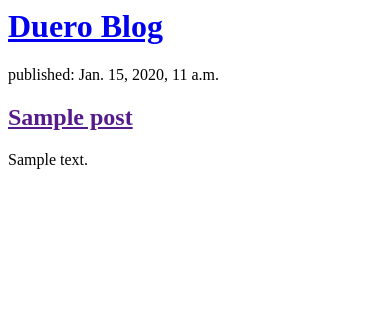
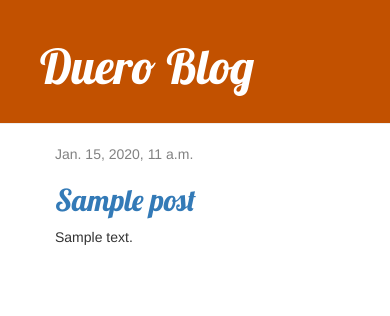
Before and after one commit to duero125/my-first-blog, a Django app: template blog/templates/blog/post_list.html in a window 390 px wide. Shown: the top 316 px of the page. Run offline with Django 3.2, Linux system fonts and the light colour scheme; the template is opened without the code that fills it: values that come from a table or form of the project are taken from there, others are empty; tables that the repository leaves empty hold one stand-in row (values such as "Sample post"); some libraries are stand-ins or nearby versions.

Commit message:
Added view and template for detailed blog post as well as CSS for the site.

```diff
--- /dev/null
+++ b/blog/static/css/blog.css
@@ -0,0 +1,46 @@
+.page-header {
+    background-color: #C25100;
+    margin-top: 0;
+    padding: 20px 20px 20px 40px;
+}
+
+.page-header h1, .page-header h1 a, .page-header h1 a:visited, .page-header h1 a:active {
+    color: #ffffff;
+    font-size: 36pt;
+    text-decoration: none;
+}
+
+.content {
+    margin-left: 40px;
+}
+
+h1, h2, h3, h4 {
+    font-family: 'Lobster', cursive;
+}
+
+.date {
+    color: #828282;
+}
+
+.save {
+    float: right;
+}
+
+.post-form textarea, .post-form input {
+    width: 100%;
+}
+
+.top-menu, .top-menu:hover, .top-menu:visited {
+    color: #ffffff;
+    float: right;
+    font-size: 26pt;
+    margin-right: 20px;
+}
+
+.post {
+    margin-bottom: 70px;
+}
+
+.post h1 a, .post h1 a:visited {
+    color: #000000;
+}
--- /dev/null
+++ b/blog/templates/blog/base.html
@@ -0,0 +1,26 @@
+{% load static %}
+<html>
+
+<head>
+    <title>Django Girls blog</title>
+    <link rel="stylesheet" href="//maxcdn.bootstrapcdn.com/bootstrap/3.2.0/css/bootstrap.min.css">
+    <link rel="stylesheet" href="//maxcdn.bootstrapcdn.com/bootstrap/3.2.0/css/bootstrap-theme.min.css">
+    <link href="//fonts.googleapis.com/css?family=Lobster&subset=latin,latin-ext" rel="stylesheet" type="text/css">
+    <link rel="stylesheet" href="{% static 'css/blog.css' %}">
+</head>
+
+<body>
+    <div class="page-header">
+        <h1><a href="/">Duero Blog</a></h1>
+    </div>
+    <div class="content container">
+        <div class="row">
+            <div class="col-md-8">
+            {% block content %}
+            {% endblock %}
+            </div>
+        </div>
+    </div>
+</body>
+
+</html>
--- a/blog/templates/blog/post_list.html
+++ b/blog/templates/blog/post_list.html
@@ -1,21 +1,13 @@
-<html>
+{% extends 'blog/base.html' %}
 
-<head>
-    <title>duero blog</title>
-</head>
-
-<body>
-    <div>
-        <h1><a href="/">Duero Blog</a></h1>
+{% block content %}
+{% for post in posts %}
+<div class="post">
+    <div class="date">
+        {{ post.published_date }}
     </div>
-
-    {% for post in posts %}
-    <div>
-        <p>published: {{ post.published_date }}</p>
-        <h2><a href="">{{ post.title }}</a></h2>
-        <p>{{ post.text|linebreaksbr }}</p>
-    </div>
-    {% endfor %}
-</body>
-
-</html>
+    <h2><a href="{% url 'post_detail' pk=post.pk %}">{{ post.title }}</a></h2>
+    <p>{{ post.text|linebreaksbr }}</p>
+</div>
+{% endfor %}
+{% endblock %}
--- a/blog/urls.py
+++ b/blog/urls.py
@@ -4,4 +4,5 @@ from . import views
 
 urlpatterns = [
     path('', views.post_list, name='post_list'),
+    path('post/<int:pk>/', views.post_detail, name='post_detail'),
 ]
```
Also changed, not shown: blog/templates/blog/post_detail.html (added, +13 -0 lines), blog/views.py (+6 -1 lines).
